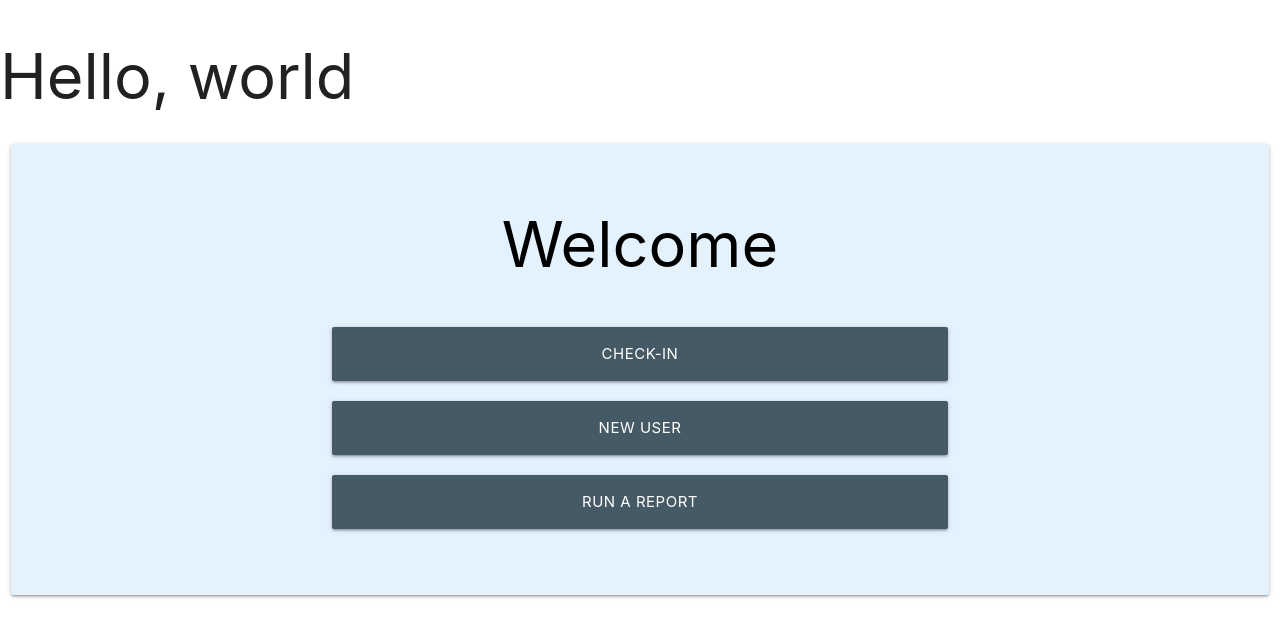
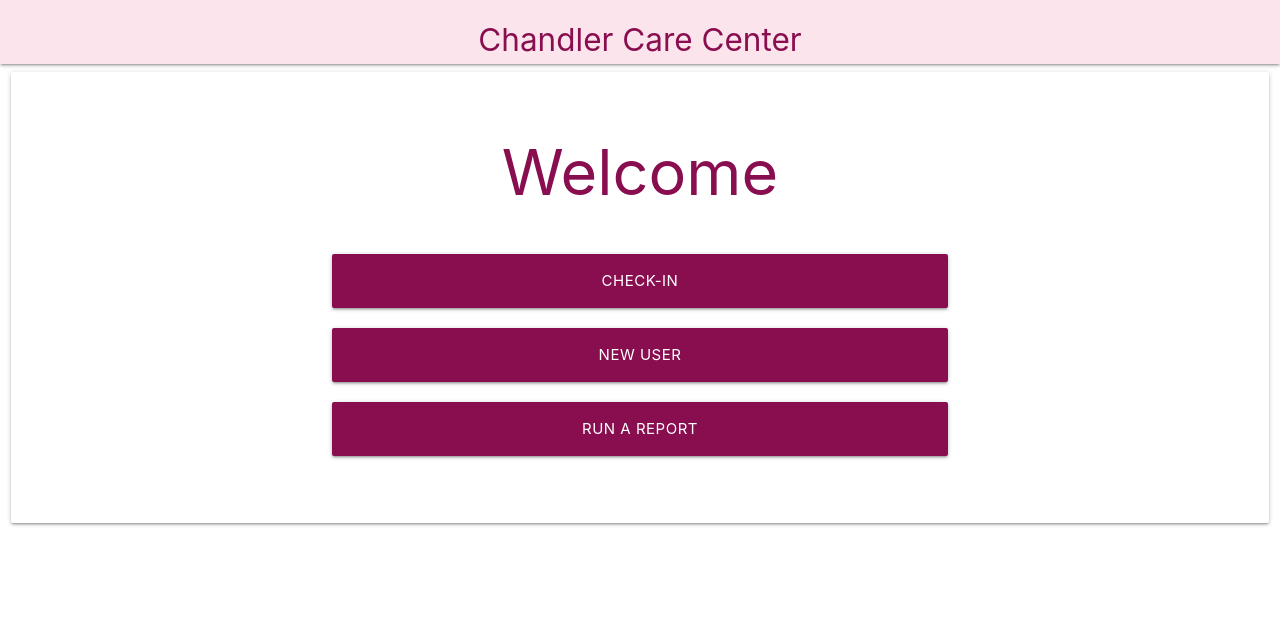
Before and after one commit to 2019-Arizona-Opportunity-Hack/Team-5, a React (Create React App) app in the folder client/: page / in a window 1280 px wide. Shown: the top 636 px of the page. Built offline with nearby package versions, Linux system fonts and the light colour scheme.

Commit message:
chore: style changes to homepage

```diff
--- a/client/src/components/App.jsx
+++ b/client/src/components/App.jsx
@@ -13,7 +13,15 @@ import Signin from "./SignIn/index";
 export default function App() {
     return (
         <Router>
-            <h1>Hello, world</h1>
+            <div>
+                <nav>
+                    <div className="nav-wrapper pink lighten-5">
+                        <h4 className="brand-logo center pink-text text-darken-4">
+                            Chandler Care Center
+                        </h4>
+                    </div>
+                </nav>
+            </div>
             <Route path="/" />
             <Switch>
                 <Route exact path="/" component={HomePage} />
--- a/client/src/components/HomePage/index.js
+++ b/client/src/components/HomePage/index.js
@@ -20,15 +20,15 @@ function HomePage(props) {
             <div className="row">
                 <div className="row">
                     <div className="col s12">
-                        <div className="card blue lighten-5">
-                            <div className="card-content black-text center">
+                        <div className="card white">
+                            <div className="card-content pink-text text-darken-4 center">
                                 <h1>Welcome</h1>
                                 <br />
                                 <div className="row">
                                     <div className="col s3"></div>
                                     <button
                                         id="existingUser"
-                                        className="waves-effect waves btn-large blue-grey darken-2 col s6"
+                                        className="waves-effect waves btn-large pink darken-4 col s6"
                                         onClick={() => handleClick("/existinguser")}
                                     >
                                         Check-In
@@ -39,7 +39,7 @@ function HomePage(props) {
                                     <div className="col s3"></div>
                                     <button
                                         id="newUser"
-                                        className="waves-effect waves btn-large blue-grey darken-2 col s6"
+                                        className="waves-effect waves btn-large pink darken-4 col s6"
                                         onClick={() => handleClick("/newuser")}
                                     >
                                         New User
@@ -50,7 +50,7 @@ function HomePage(props) {
                                     <div className="col s3"></div>
                                     <button
                                         id="dataResults"
-                                        className="waves-effect waves btn-large blue-grey darken-2 col s6"
+                                        className="waves-effect waves btn-large pink darken-4 col s6"
                                         onClick={() => handleClick("/results")}
                                     >
                                         Run a Report
```
